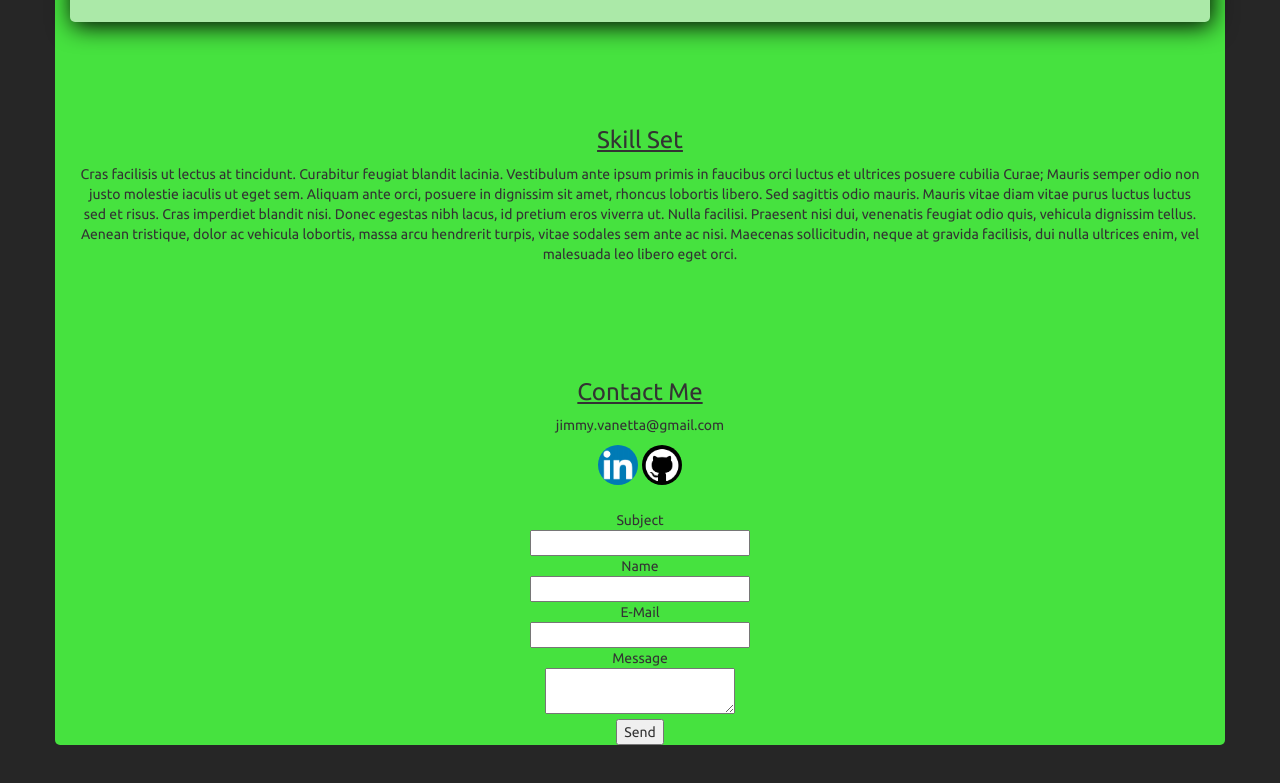
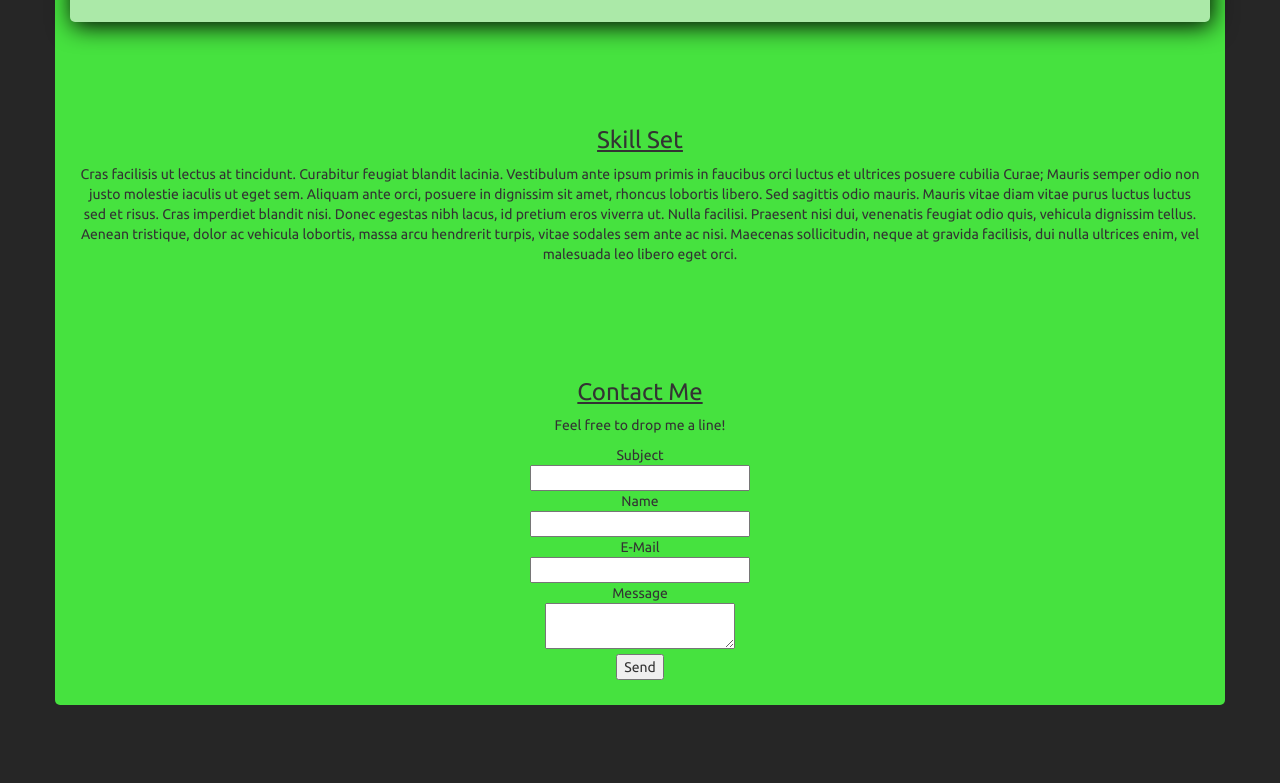
Before and after one commit to jimmyDotNET/jimmydotnet.github.io, a plain HTML site: page index.html in a window 1280 px wide. Shown: the part 2010-2793 px from the top of the page. After the commit the page ends 2755 px from the top, so only its background shows below. Drawn offline with nearby package versions, Linux system fonts and the light colour scheme.

Commit message:
contact form

```diff
--- a/index.html
+++ b/index.html
@@ -142,13 +142,8 @@
     <div class="row" id="contactme">
       <div class="col-sm-4 col-sm-offset-4 text-center">
         <h3 class="text-center">Contact Me</h3>
-        <p>jimmy.vanetta@gmail.com</p>
-        <a href="http://www.linkedin.com/in/james-vanetta" data-toggle="tooltip" data-placement="bottom" title="Visit Me @ LinkedIn"><img class="img-responsive img-circle" id="contactBtns" src='./image/linkedIn.png'></a>
-        <a href="http://www.github.com/jimmyDotNET" data-toggle="tooltip" data-placement="bottom" title="Visit Me @ GitHub!"><img class="img-responsive img-circle" id="contactBtns" src='./image/gitHub.png'></a>
-      </div>
-    </div>
-    <div class="col-sm-4 col-sm-offset-4 text-center">
-      <form method="GET" action="mailto:jimmy.vanetta@gmail.com" enctype="text/plain">
+        <p>Feel free to drop me a line!</p>
+        <form method="POST" action="https://formspree.io/jimmy.vanetta@gmail.com" enctype="text/plain">
           <div>Subject</div>
           <input type="text" name="subject" />
 
@@ -168,14 +163,12 @@
         </form>
       </div>
     </div>
+  </div>
 
   <!-- SCRIPTS -->
   <script src='https://cdnjs.cloudflare.com/ajax/libs/jquery/3.2.1/jquery.min.js'></script>
   <script src="https://maxcdn.bootstrapcdn.com/bootstrap/3.3.7/js/bootstrap.min.js"></script>
   <script src="js/index.js"></script>
-  <script>
-
-  </script>
 </body>
 
 </html>
```
Lines whose indentation alone changed are shown as unchanged.
